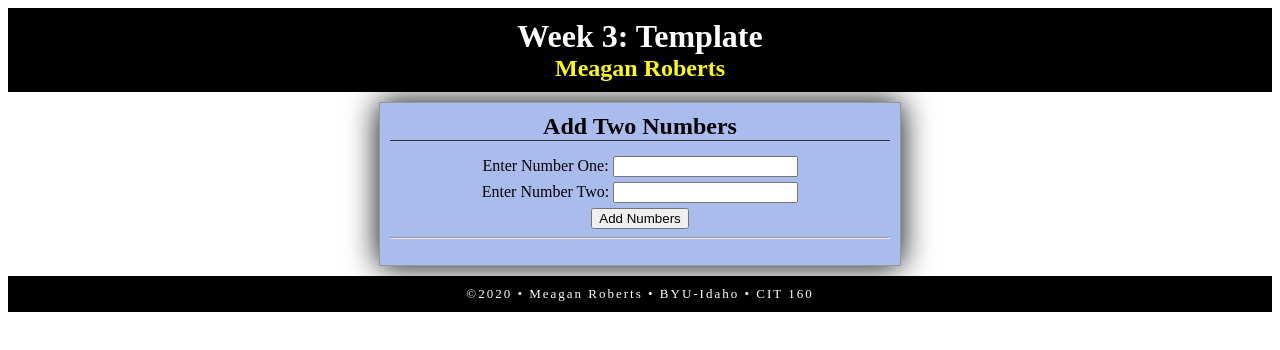
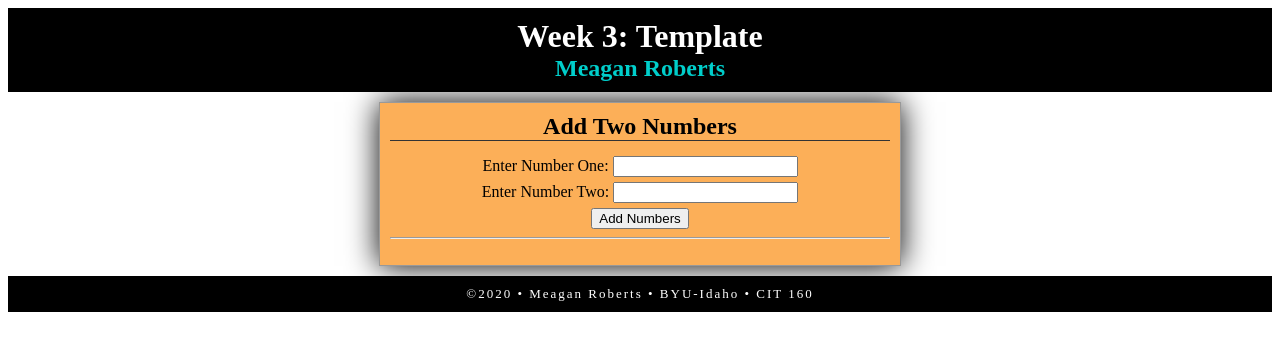
Before and after one commit to mayhem-roberts/mayhem-roberts.github.io, a plain HTML site: page template.html in a window 1280 px wide. Drawn offline with Linux system fonts and the light colour scheme.

Commit message:
color update

```diff
--- a/CSS/style.css
+++ b/CSS/style.css
@@ -19,7 +19,7 @@ h2 {
 }
 
 h2, #currentdate {
-	color: yellow;
+	color: #00cecb;
 }
 
 main {
@@ -27,7 +27,7 @@ main {
 	border: 1px solid #999;
 	padding: 10px;
 	max-width: 500px;
-	background-color: #abe;
+	background-color: #fcaf58;
 	box-shadow: 0 0 30px;
 }
 
```
